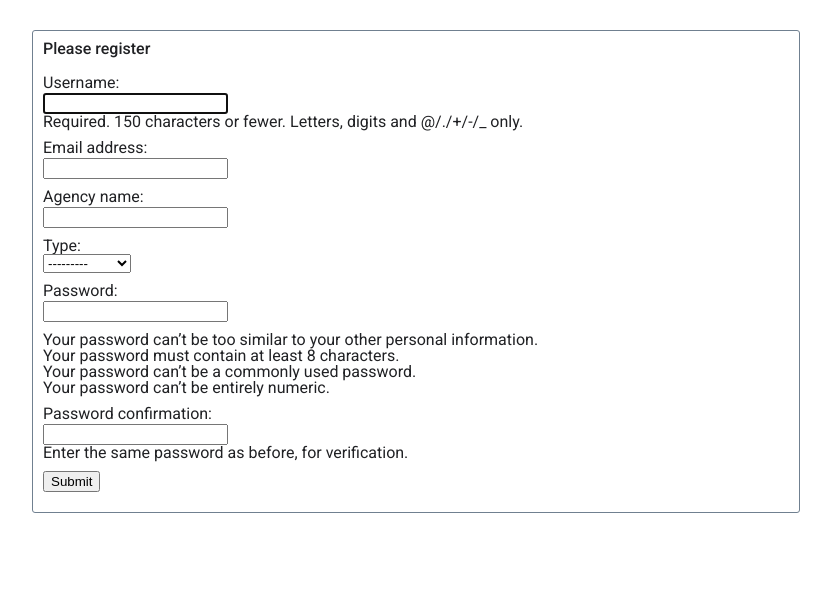
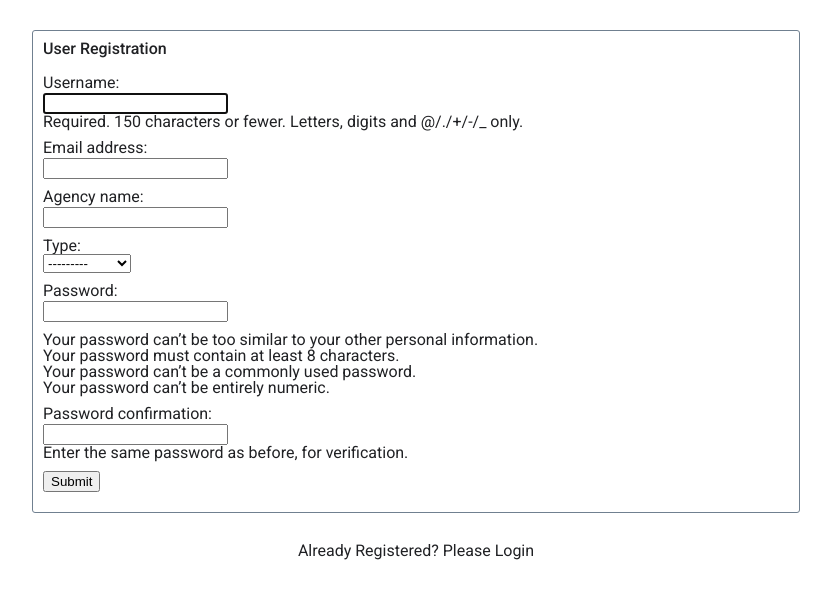
Before and after one commit to mrhaffner/job_bidding_board, a Django app: page /register in a window 1280 px wide. Shown: the top 599 px of the page, without its empty margins (224-1055 px from the left). Run offline with Django 4.2, Linux system fonts and the light colour scheme; parts of the project's set-up code (start-up, migrations or seed data) failed here and were passed over.

Commit message:
add links to auth pages

```diff
--- a/contract_board/board/static/style.css
+++ b/contract_board/board/static/style.css
@@ -207,6 +207,10 @@ td {
   padding-right: 12px;
 }
 
+.auth-link {
+  margin-top: 30px;
+}
+
 .bid-listing,
 .contract-listing {
   border-radius: 4px;
@@ -216,6 +220,10 @@ td {
 
 .bid-listing {
   background-color: whitesmoke;
+}
+
+.center {
+  margin: auto;
 }
 
 .contract-listing {
@@ -240,7 +248,7 @@ h3 {
   color: rgb(3, 169, 244);
 }
 
-.title {
+.text-center {
   text-align: center;
 }
 
--- a/contract_board/board/templates/board/contract_list.html
+++ b/contract_board/board/templates/board/contract_list.html
@@ -1,6 +1,6 @@
 {% extends 'base.html' %}
 {% block content %}
-  <h1 class="title">The Contract Board</h1>
+  <h1 class="text-center">The Contract Board</h1>
   <section>
     <h2>Contracts</h2>
     {% if user.type == 'CONTRACTEE' %}
--- a/contract_board/board/templates/registration/login.html
+++ b/contract_board/board/templates/registration/login.html
@@ -1,8 +1,11 @@
 {% extends 'base_auth.html' %}
 {% block content %}
   <form action="" method="post">
-    <h3>Please register</h3>
+    <h3>Please Login</h3>
     {{ form.as_p }} {% csrf_token %}
     <input type="submit" value="Submit" id="submit" />
   </form>
+  <div class="text-center auth-link">
+   <a href="{% url 'register' %}">New User? Create an Account</a>
+  </div>
 {% endblock %}
--- a/contract_board/board/templates/registration/register.html
+++ b/contract_board/board/templates/registration/register.html
@@ -1,8 +1,11 @@
 {% extends 'base_auth.html' %}
 {% block content %}
   <form action="" method="post">
-    <h3>Please register</h3>
+    <h3>User Registration</h3>
     {{ form.as_p }} {% csrf_token %}
     <input type="submit" value="Submit" id="submit" />
   </form>
+  <div class="text-center auth-link">
+   <a href="{% url 'login' %}">Already Registered? Please Login</a>
+  </div>
 {% endblock %}
```
